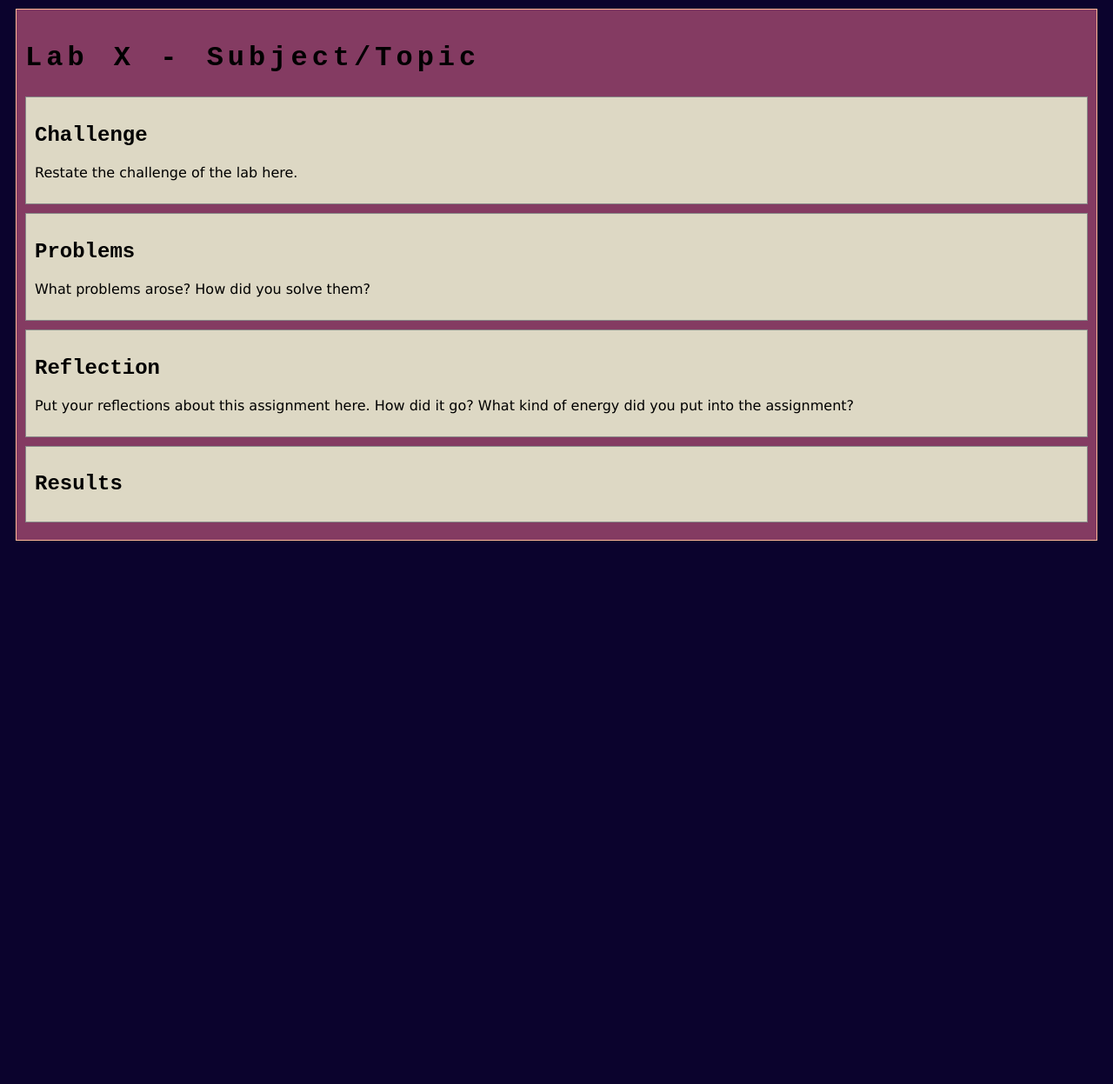
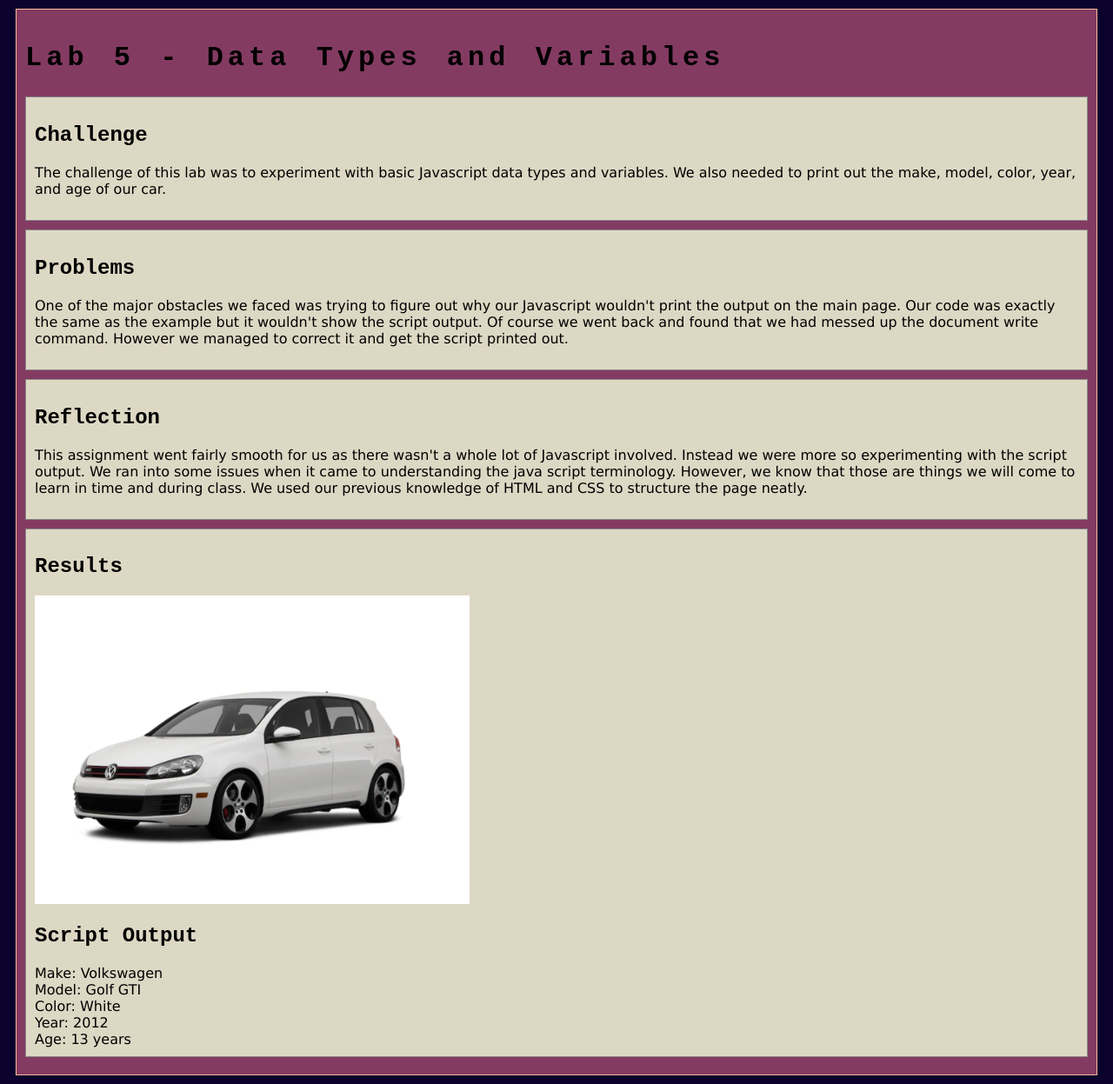
Before and after one commit to SJM17/art101, a plain HTML site: page lab5/index.html in a window 1280 px wide. Shown: the whole page at 87% size. Before the commit the page ends 800 px from the top, so only its background shows below. Drawn offline with nearby package versions, Linux system fonts and the light colour scheme.

Commit message:
Lab 5
Data Types and variables

```diff
--- a/lab5/index.html
+++ b/lab5/index.html
@@ -2,7 +2,8 @@
 <html>
 <head>
 	<!-- This title is used for tabs and bookmarks -->
-	<title>Lab X - Subject/Topic</title>
+	<title>Lab 5 - Data Types and Variables</title>
+
 
 	<!-- Use UTF character set, a good idea with any webpage -->
   	<meta charset="UTF-8" />
@@ -21,28 +22,46 @@
 </head>
 <body>
 	<!-- Style this page by changing the CSS in ../css/site.css or css/lab.css -->
+	<link rel="stylesheet" type="text/css" href="css/index.css">
 	<main id="content">
 		<section>
-			<h1>Lab X - Subject/Topic</h1>
+			<h1>Lab 5 - Data Types and Variables</h1>
 			<div class="minor-section">
 					<h2>Challenge</h2>
-					<p>Restate the challenge of the lab here.</p>
+					<p>The challenge of this lab was to experiment with basic
+						Javascript data types and variables. We also needed to
+						print out the make, model, color, year, and age of our car.
+					</p>
 			</div>
 
 			<div class="minor-section">
 					<h2>Problems</h2>
-					<p>What problems arose? How did you solve them? </p>
+					<p>One of the major obstacles we faced was trying to figure out why
+						our Javascript wouldn't print the output on the main page. Our code
+						was exactly the same as the example but it wouldn't show the script output.
+						Of course we went back and found that we had messed up the document write command.
+						However we managed to correct it and get the script printed out. </p>
 			</div>
 
 			<div class="minor-section">
 					<h2>Reflection</h2>
-					<p>Put your reflections about this assignment here. How did it go? What kind of energy did you put into the assignment? </p>
+					<p>This assignment went fairly smooth for us as there wasn't a whole lot
+						of Javascript involved. Instead we were more so experimenting with the
+						script output. We ran into some issues when it came to understanding the
+						java script terminology. However, we know that those are things we will come to
+						learn in time and during class. We used our previous knowledge of HTML and CSS to
+						structure the page neatly.</p>
 			</div>
 
 			<div class="minor-section">
 					<h2>Results</h2>
-					<div id="output"></div>
+						<img src="img/golfgti.png" width = 500>
+						<h2>Script Output</h2>
+						<div class = output>
+							<script src="js/lab5.js"></script>
+						</div>
 			</div>
+
 		</section>
 		<nav id="links">
 			<!-- Put links to other pages (including the homepage) here. -->
--- a/lab5/js/lab.js
+++ /dev/null
@@ -1,21 +0,0 @@
-// index.js - purpose and description here
-// Author: Your Name
-// Date:
-
-// Constants
-
-// Functions
-
-// this is an example function and this comment tells what it doees and what parameters are passed to it.
-function myFunction(param1, param2) {
-  // some code here
-  // return results;
-}
-
-function main() {
-  console.log("Main function started.");
-  // the code that makes everything happen
-}
-
-// let's get this party started
-main();
--- /dev/null
+++ b/lab5/js/lab5.js
@@ -0,0 +1,21 @@
+// index.js - Lab 5 - Data Types and Variables
+// Author: Sophie Morris
+// Date: April 21st - 2025
+
+// Define Variables
+make = "Volkswagen";
+model = "Golf GTI";
+color = "White";
+year = 2012;
+
+
+//calculate
+age = 2025 - year;
+
+
+//output
+document.writeln ("Make: " + make + "<br>");
+document.writeln ("Model: " + model + "<br>");
+document.writeln ("Color: " + color + "<br>");
+document.writeln ("Year: " + year + "<br>");
+document.writeln ("Age: " + age + " years<br>");
```
Also changed, not shown: lab5/img/golfgti.png (added).
